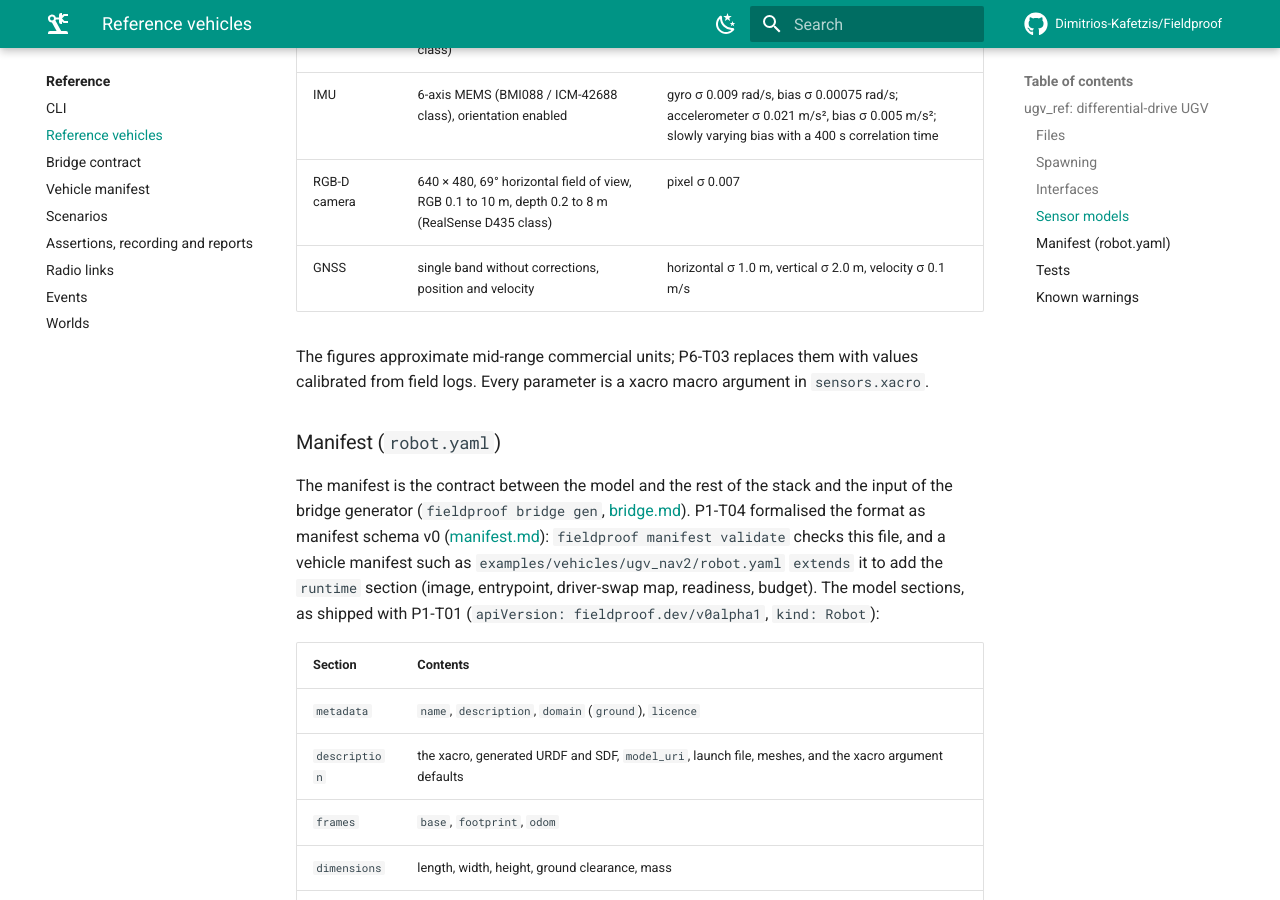
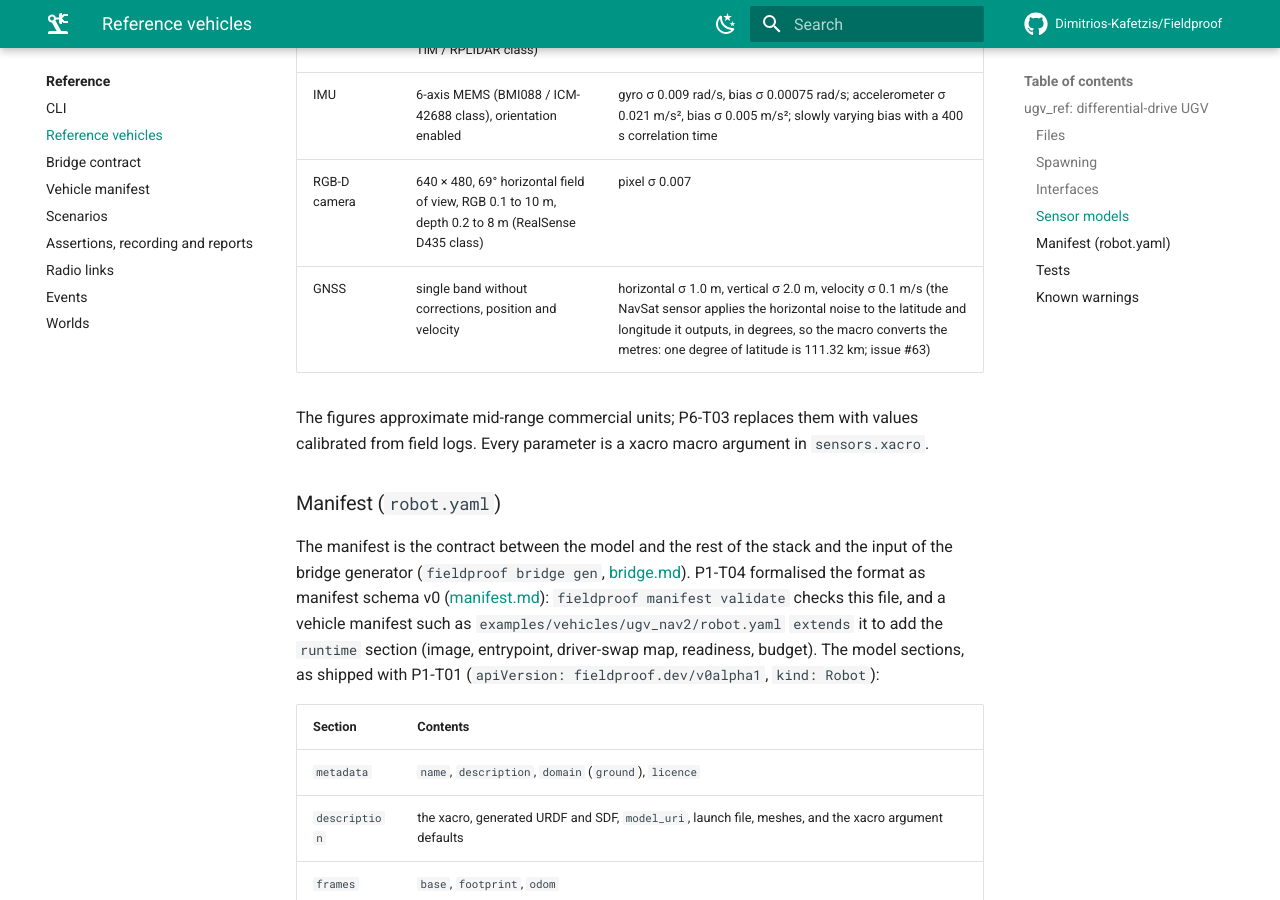
Before and after one commit to Dimitrios-Kafetzis/Fieldproof, an MkDocs documentation site: the page built from docs/reference/robots.md, in a window 1280 px wide and 900 px high, scrolled down 3929 px. Built offline with MkDocs 1.6.1 and Material for MkDocs 9.7.7, drawn with Linux system fonts in a browser that asks for light colours; comment, search, counter and statistics services are not loaded.

Commit message:
docs(docs): the robots reference notes the NavSat noise conversion
Task: P2-T03

```diff
--- a/docs/reference/robots.md
+++ b/docs/reference/robots.md
@@ -117,7 +117,7 @@ block (the camera outputs are reliable with a queue of 5, like image_transport's
 | 2D lidar | 720 beams over 360°, 0.10 to 25 m, 1 cm resolution (SICK TiM / RPLIDAR class) | range σ 0.01 m |
 | IMU | 6-axis MEMS (BMI088 / ICM-42688 class), orientation enabled | gyro σ 0.009 rad/s, bias σ 0.00075 rad/s; accelerometer σ 0.021 m/s², bias σ 0.005 m/s²; slowly varying bias with a 400 s correlation time |
 | RGB-D camera | 640 × 480, 69° horizontal field of view, RGB 0.1 to 10 m, depth 0.2 to 8 m (RealSense D435 class) | pixel σ 0.007 |
-| GNSS | single band without corrections, position and velocity | horizontal σ 1.0 m, vertical σ 2.0 m, velocity σ 0.1 m/s |
+| GNSS | single band without corrections, position and velocity | horizontal σ 1.0 m, vertical σ 2.0 m, velocity σ 0.1 m/s (the NavSat sensor applies the horizontal noise to the latitude and longitude it outputs, in degrees, so the macro converts the metres: one degree of latitude is 111.32 km; issue #63) |
 
 The figures approximate mid-range commercial units; P6-T03 replaces them with values calibrated
 from field logs. Every parameter is a xacro macro argument in `sensors.xacro`.
```
